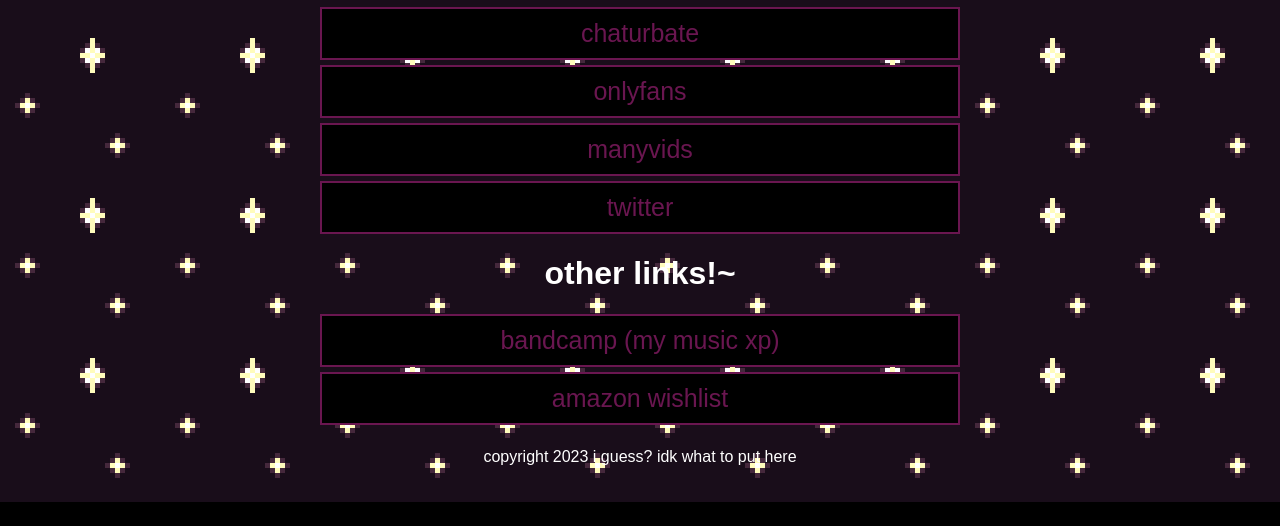
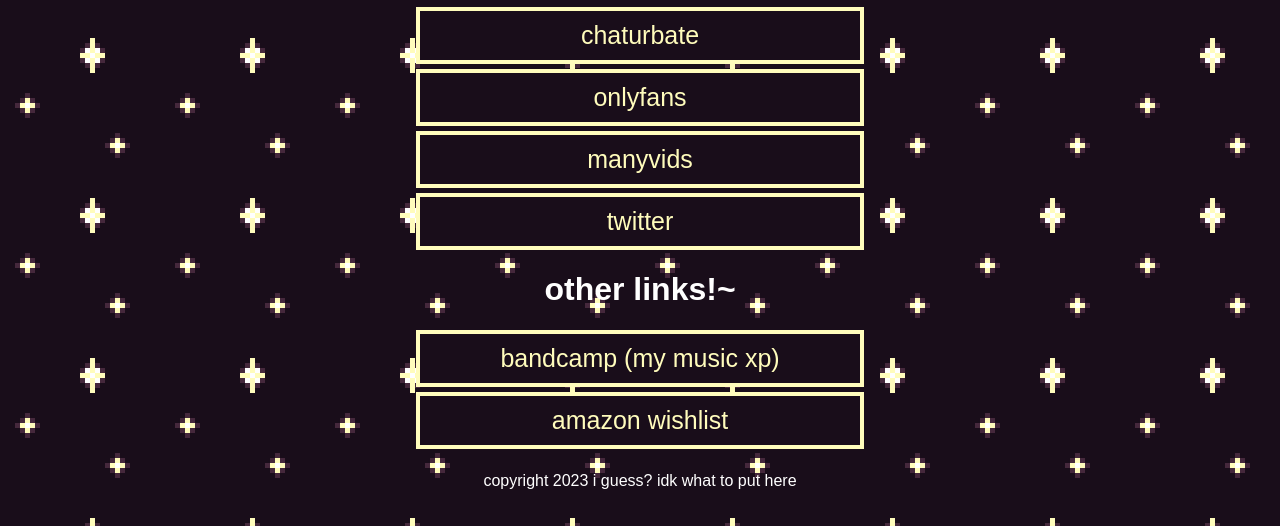
Before and after one commit to elliequinn/elliequinn.github.io, a plain HTML site: page index.html in a window 1280 px wide. Shown: the part 627-1153 px from the top of the page. Before the commit the page ends 1129 px from the top, so only its background shows below. Drawn offline with Linux system fonts and the light colour scheme.

Commit message:
Update index.html

```diff
--- a/index.html
+++ b/index.html
@@ -10,21 +10,21 @@
 		margin:0px;
 		padding:0px;
 	}
-	a:link{color:#6A1650;text-decoration: none;}
-	a:visited{color:#6A1650;}
-	a:hover{color:#FFFCBC;}
-	a:active{color:#6A1650;}
+	a:link{color:#FFFCBC;text-decoration: none;}
+	a:visited{color:#FFFCBC;}
+	a:hover{color:#FFFFFF;}
+	a:active{color:#FFFCBC;}
 	.linkblock{
 		font-size:25px;
-		width:616;
-		background-color:#000000;
+		width:420;
+		background-color:#190D1A;
 		padding:10px;
 		overflow:auto;
 		word-wrap:break-word;
 		margin-bottom:5px;
 		display:block;
         border-style:solid;
-        border-width: 2px;
+        border-width: 4px;
 	}
 </style>
 </head>
```
